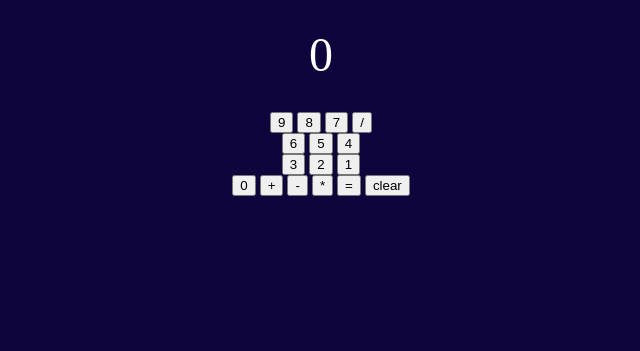
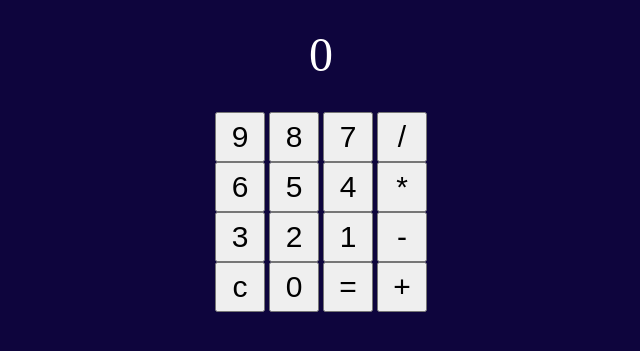
Before and after one commit to yjang4/Calculator, a plain HTML site: page index.html in a window 1280 px wide. Shown: the part 61-412 px from the top of the page, without its empty margins (319-959 px from the left). Drawn offline with Linux system fonts and the light colour scheme.

Commit message:
finish css

```diff
--- a/index.html
+++ b/index.html
@@ -16,12 +16,17 @@
         <button id="num6-btn">6</button>
         <button id="num5-btn">5</button>
         <button id="num4-btn">4</button>
+        <button id="multiply-btn">*</button>
         <br>
         <button id="num3-btn">3</button>
         <button id="num2-btn">2</button>
         <button id="num1-btn">1</button>
+        <button id="subtract-btn">-</button>
         <br>
+        <button id="clear-btn">c</button>
         <button id="num0-btn">0</button>
+        <button id="equal-btn">=</button>
+        <button id="add-btn">+</button>
 
 
 
@@ -30,12 +35,10 @@
 
 
 
-        <button id="add-btn">+</button>
-        <button id="subtract-btn">-</button>
-        <button id="multiply-btn">*</button>
 
-        <button id="equal-btn">=</button>
-        <button id="clear-btn">clear</button>
+
+
+
         <script src="main.js" async defer></script>
     </body>
 </html>
--- a/style.css
+++ b/style.css
@@ -12,3 +12,8 @@ h1 {
     font-size: 48px;
     margin: 30px;
 }
+button {
+    font-size: 30px;
+    height: 50px;
+    width: 50px;
+}
```
